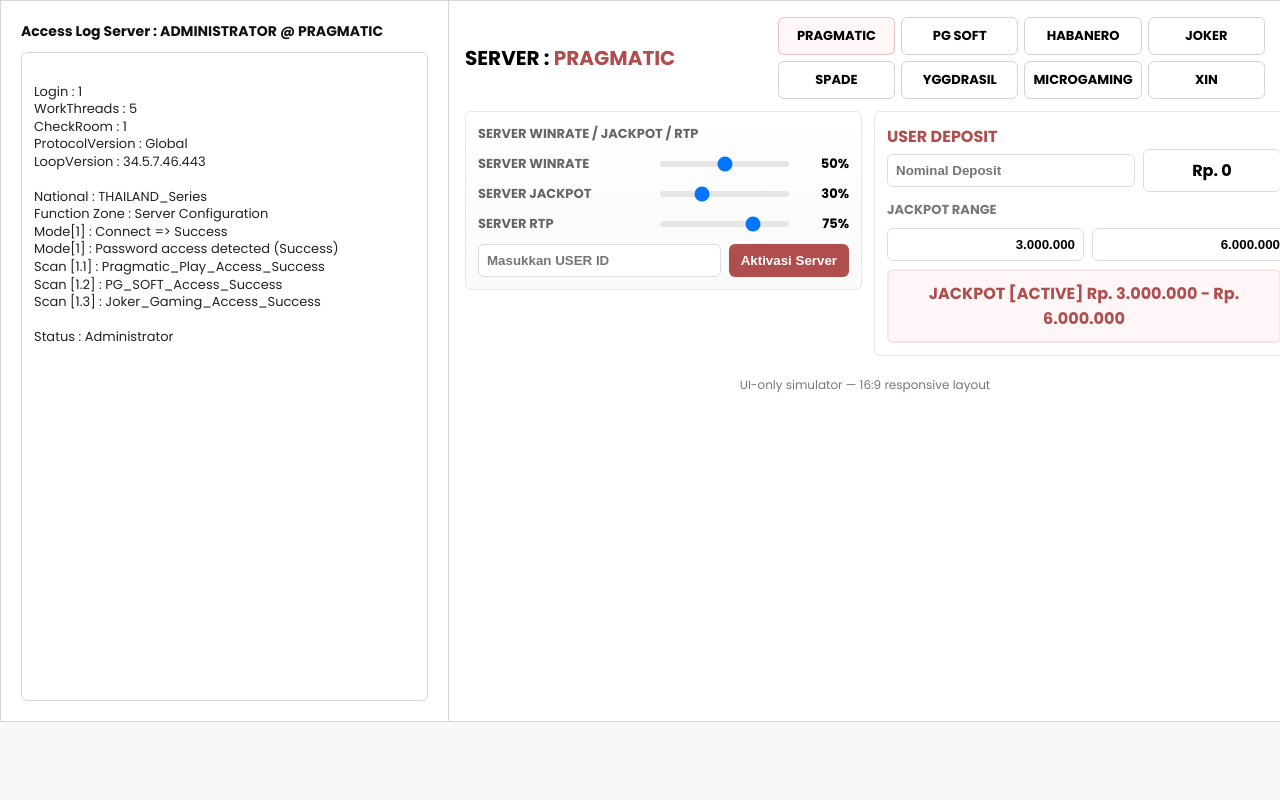
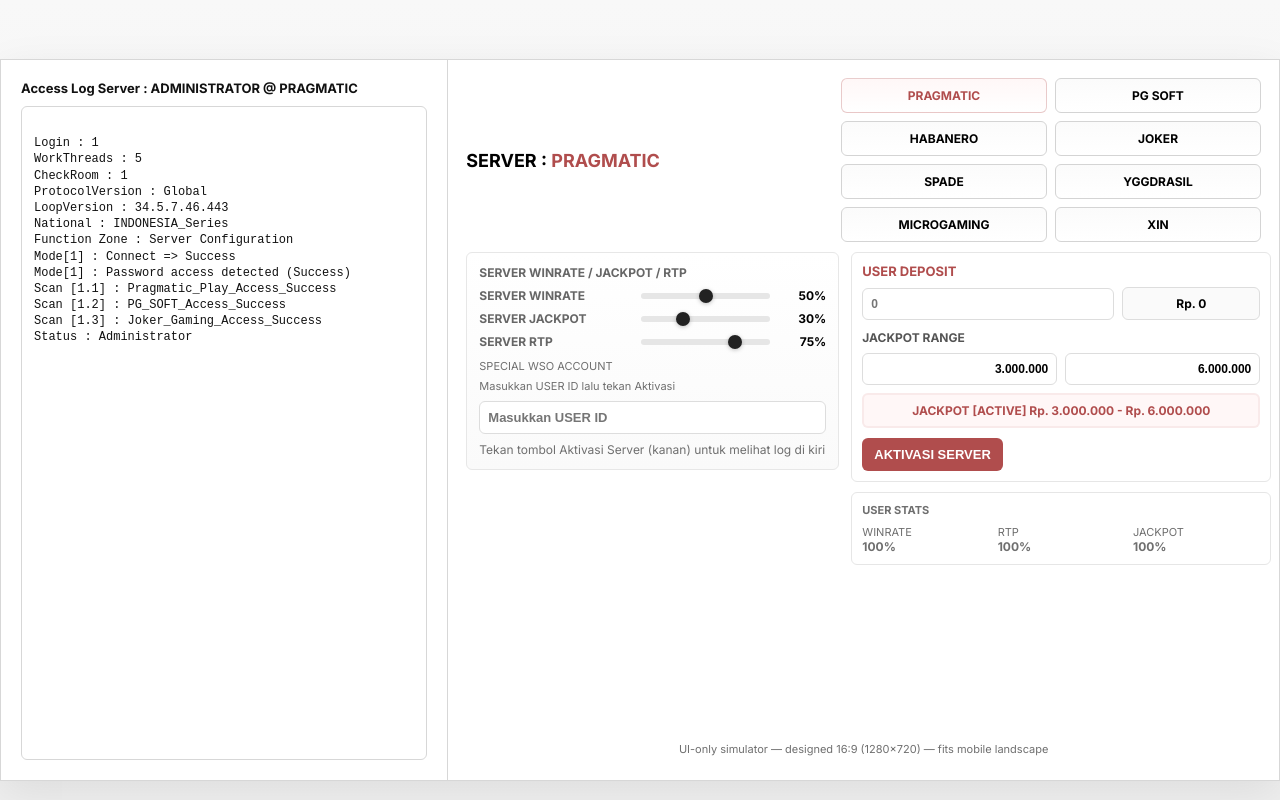
Before and after one commit to DarkmadR/panel, a plain HTML site: page index.html in a window 1280 px wide. Drawn offline with Linux system fonts and the light colour scheme.

Commit message:
Update index.html

```diff
--- a/index.html
+++ b/index.html
@@ -1,103 +1,121 @@
-<!DOCTYPE html>
+<!doctype html>
 <html lang="id">
 <head>
 <meta charset="utf-8" />
 <meta name="viewport" content="width=device-width, initial-scale=1.0, user-scalable=yes" />
-<title>Server Panel — 16:9 Landscape</title>
-<link href="https://fonts.googleapis.com/css2?family=Poppins:wght@300;400;600;700&display=swap" rel="stylesheet">
+<title>Server Panel — 16:9 Fit (1280×720)</title>
+<link href="https://fonts.googleapis.com/css2?family=Inter:wght@300;400;600;700&display=swap" rel="stylesheet">
 <style>
+  /* ---------- Base / Reset ---------- */
   :root{
-    --bg-outer:#efefef;
-    --panel-bg:#ffffff;
-    --panel-border:#d7d7d7;
+    --bg:#efefef;
+    --panel:#ffffff;
+    --border:#d7d7d7;
     --muted:#6f6f6f;
-    --accent-red:#b04d4d;
-    --black:#111;
+    --accent:#b04d4d;
+    --mono:"Courier New", monospace;
   }
   html,body{
+    height:100%;
     margin:0;
     background:linear-gradient(#f8f8f8,#efefef);
-    font-family:"Poppins",system-ui,-apple-system,"Segoe UI",Roboto,"Helvetica Neue",Arial;
-    -webkit-font-smoothing:antialiased;
-    overflow:auto;
+    font-family: "Inter", system-ui, -apple-system, "Segoe UI", Roboto, Arial;
+    overflow:hidden; /* no page scroll — stage is scaled to fit */
   }
 
-  .stage{
-    aspect-ratio:16/9;
-    max-width:1280px;
-    width:100%;
-    height:auto;
-    margin:auto;
+  /* ---------- Stage (design at 1280x720) ---------- */
+  .viewport {
+    width:1280px;
+    height:720px;
+    transform-origin: top left;
+    margin:0 auto;
+    position:relative;
+    box-shadow:0 12px 40px rgba(0,0,0,0.08);
+    background:var(--panel);
+    border:1px solid var(--border);
     display:grid;
-    grid-template-columns:35% 65%;
-    background:var(--panel-bg);
-    border:1px solid var(--panel-border);
-    box-shadow:0 8px 30px rgba(0,0,0,0.06);
+    grid-template-columns: 35% 65%;
   }
 
-  .left{
+  /* ---------- Left (Access Log) ---------- */
+  .left {
     padding:20px;
-    border-right:1px solid var(--panel-border);
+    border-right:1px solid var(--border);
+    box-sizing:border-box;
     display:flex;
     flex-direction:column;
     gap:10px;
-    box-sizing:border-box;
   }
-  .title{font-weight:700;color:var(--black);font-size:14px;}
-  .access-box{
-    border:1px solid var(--panel-border);
+  .left .title {
+    font-weight:700;
+    font-size:13px;
+    color:#111;
+  }
+  .access-box {
+    background:#fff;
+    border:1px solid var(--border);
     border-radius:6px;
     padding:12px;
-    background:#fff;
-    font-size:13px;
+    box-sizing:border-box;
+    flex:1;
+    overflow:auto;               /* internal scroll allowed if log long */
+    font-family: var(--mono);
+    font-size:12px;
     line-height:1.35;
-    color:#222;
-    overflow:auto;
-    flex:1;
+    color:#111;
     white-space:pre-wrap;
   }
 
-  .right{
-    padding:16px;
+  /* ---------- Right (Controls) ---------- */
+  .right {
+    padding:18px;
+    box-sizing:border-box;
     display:flex;
     flex-direction:column;
+    gap:10px;
+  }
+  .header-row{
+    display:flex;
+    justify-content:space-between;
+    align-items:center;
     gap:12px;
-    box-sizing:border-box;
-    background:#fff;
+  }
+  .server-title{
+    font-weight:800;
+    font-size:18px;
+  }
+  .accent{ color:var(--accent); }
+
+  /* provider boxes (2x4 grid in desktop design) */
+  .providers{
+    display:grid;
+    grid-template-columns: repeat(2, 1fr);
+    gap:8px;
+    width:420px;
+  }
+  .provider-btn{
+    background: linear-gradient(#fbfbfb,#fff);
+    border:1px solid #d4d4d4;
+    padding:9px 10px;
+    border-radius:6px;
+    font-weight:700;
+    font-size:12px;
+    text-align:center;
+    cursor:pointer;
+  }
+  .provider-btn.active{
+    background: linear-gradient(#fff7f7,#fff);
+    border-color: rgba(176,77,77,0.28);
+    color:var(--accent);
   }
 
-  .header-row{
-    display:flex;
-    align-items:center;
-    justify-content:space-between;
-  }
-  .server-title{font-weight:800;font-size:20px;}
-  .accent{color:var(--accent-red);}
-  .providers{
-    display:grid;
-    grid-template-columns:repeat(4,1fr);
-    gap:6px;
-  }
-  .provider-btn{
-    background:#fff;
-    border:1px solid #d4d4d4;
-    border-radius:6px;
-    padding:8px;
-    font-weight:700;
-    text-align:center;
-    cursor:pointer;
-    font-size:13px;
-  }
-  .provider-btn.active{
-    background:#fff7f7;
-    border-color:rgba(176,77,77,0.3);
-  }
-
+  /* split area: left sliders + right column */
   .center-split{
     display:grid;
-    grid-template-columns:1fr 420px;
+    grid-template-columns: 1fr 420px;
     gap:12px;
     align-items:start;
+    flex:1;
   }
 
   .sliders-panel{
@@ -106,68 +124,89 @@
     padding:12px;
     background:linear-gradient(#fff,#fafafa);
   }
-  .label{font-weight:700;color:#666;font-size:13px;margin-bottom:8px;}
-  .slider-row{display:flex;align-items:center;gap:10px;margin:10px 0;}
-  .slider-row .text{width:170px;font-weight:700;color:#666;font-size:13px;}
+  .label{ font-weight:700; color:#666; font-size:12px; margin-bottom:8px; }
+  .slider-row{ display:flex; align-items:center; gap:10px; margin:8px 0; }
+  .slider-row .text{ width:150px; font-weight:700; color:#666; font-size:12px; }
   input[type="range"]{
-    flex:1;
+    -webkit-appearance:none;
+    appearance:none;
     height:6px;
     background:#e6e6e6;
     border-radius:6px;
-    appearance:none;
     outline:none;
+    flex:1;
   }
   input[type="range"]::-webkit-slider-thumb{
-    width:16px;height:16px;border-radius:50%;background:#222;cursor:pointer;
+    -webkit-appearance:none;
+    width:14px;height:14px;border-radius:50%;background:#222;box-shadow:0 1px 4px rgba(0,0,0,0.25);
   }
-  .percent{width:48px;text-align:right;font-weight:800;font-size:13px;}
+  .percent{ width:44px; text-align:right; font-weight:800; font-size:12px; }
 
-  .right-col{display:flex;flex-direction:column;gap:12px;}
-  .card{border:1px solid #e6e6e6;border-radius:6px;padding:12px;background:#fff;}
+  /* right narrow column (deposit, jackpot, activation) */
+  .right-col{ display:flex; flex-direction:column; gap:10px; }
+  .card{ border:1px solid #e6e6e6; border-radius:6px; padding:10px; background:#fff; box-sizing:border-box; }
+  .small { font-size:11px; color:var(--muted); }
 
-  .deposit-row{display:flex;align-items:center;gap:8px;}
-  .deposit-input{flex:1;padding:8px;border:1px solid #ddd;border-radius:6px;font-weight:700;}
-  .nominal-box{width:120px;text-align:center;border:1px solid #ddd;padding:8px;border-radius:6px;font-weight:800;}
+  .user-id { width:100%; padding:8px; border:1px solid #ddd; border-radius:6px; font-weight:700; font-size:13px; box-sizing:border-box; }
 
-  .jackpot-inputs{display:flex;gap:8px;margin-top:8px;}
-  .jackpot-inputs input{flex:1;padding:8px;border:1px solid #ddd;border-radius:6px;text-align:right;font-weight:700;}
-  .jackpot-display{margin-top:8px;text-align:center;padding:10px;border:2px solid rgba(176,77,77,0.1);border-radius:6px;font-weight:800;color:var(--accent-red);background:#fff7f7;}
+  .deposit-row{ display:flex; gap:8px; align-items:center; }
+  .deposit-input{ flex:1; padding:8px; border:1px solid #ddd; border-radius:6px; font-weight:700; font-size:12px; box-sizing:border-box; }
+  .deposit-display{ width:120px; text-align:center; padding:8px; border-radius:6px; border:1px solid #ddd; font-weight:800; font-size:12px; background:#fafafa; }
 
-  .activation-box{margin-top:10px;display:flex;gap:8px;}
-  .activation-box input{flex:1;padding:8px;border:1px solid #ddd;border-radius:6px;font-weight:700;}
-  .activation-box button{padding:8px 12px;background:#b04d4d;color:#fff;border:none;border-radius:6px;font-weight:700;cursor:pointer;}
+  .jackpot-inputs{ display:flex; gap:8px; margin-top:8px; }
+  .jackpot-inputs input{ flex:1; padding:8px; border:1px solid #ddd; border-radius:6px; text-align:right; font-weight:800; font-size:12px; }
+  .jackpot-display{ margin-top:8px; text-align:center; padding:8px; border:2px solid rgba(176,77,77,0.08); border-radius:6px; font-weight:800; color:var(--accent); background:#fff7f7; font-size:12px; }
 
-  .footer{font-size:12px;color:#777;text-align:center;margin-top:8px;}
+  .activation-row{ display:flex; gap:8px; margin-top:10px; }
+  .activation-row button{ padding:9px 12px; border-radius:6px; background:var(--accent); color:#fff; border:none; cursor:pointer; font-weight:800; font-size:13px; }
+
+  /* tiny footer */
+  .footer{ font-size:11px; color:var(--muted); text-align:center; padding:6px 0; }
+
+  /* ---------- Scaling helper (visual centering) ---------- */
+  .stage-wrap{
+    width:100%;
+    height:100vh;
+    display:flex;
+    align-items:center;
+    justify-content:center;
+    box-sizing:border-box;
+  }
+
+  /* Responsive safety: if very wide screens, cap viewport width */
+  @media (min-width:1400px){
+    .viewport { width:1280px; height:720px; }
+  }
 </style>
 </head>
 <body>
-
-<div class="stage">
+  <div class="stage-wrap">
+    <div id="viewport" class="viewport" aria-label="Server Panel 1280x720">
+      <!-- LEFT -->
       <div class="left">
         <div class="title">Access Log Server : ADMINISTRATOR @ PRAGMATIC</div>
-    <div class="access-box" id="accessLog">
+        <div id="accessLog" class="access-box">
 Login : 1
 WorkThreads : 5
 CheckRoom : 1
 ProtocolVersion : Global
 LoopVersion : 34.5.7.46.443
-
-National : THAILAND_Series
+National : INDONESIA_Series
 Function Zone : Server Configuration
 Mode[1] : Connect => Success
 Mode[1] : Password access detected (Success)
 Scan [1.1] : Pragmatic_Play_Access_Success
 Scan [1.2] : PG_SOFT_Access_Success
 Scan [1.3] : Joker_Gaming_Access_Success
-
 Status : Administrator
         </div>
       </div>
 
+      <!-- RIGHT -->
       <div class="right">
         <div class="header-row">
-      <div class="server-title">SERVER : <span class="accent" id="serverName">PRAGMATIC</span></div>
-      <div class="providers">
+          <div class="server-title">SERVER : <span id="serverName" class="accent">PRAGMATIC</span></div>
+          <div class="providers" role="toolbar" aria-label="Providers">
             <div class="provider-btn active">PRAGMATIC</div>
             <div class="provider-btn">PG SOFT</div>
             <div class="provider-btn">HABANERO</div>
@@ -180,67 +219,169 @@
         </div>
 
         <div class="center-split">
+          <!-- sliders left -->
           <div class="sliders-panel">
             <div class="label">SERVER WINRATE / JACKPOT / RTP</div>
-        <div class="slider-row"><div class="text">SERVER WINRATE</div><input type="range" id="srvWin" min="0" max="100" value="50"><div class="percent" id="srvWinVal">50%</div></div>
-        <div class="slider-row"><div class="text">SERVER JACKPOT</div><input type="range" id="srvJack" min="0" max="100" value="30"><div class="percent" id="srvJackVal">30%</div></div>
-        <div class="slider-row"><div class="text">SERVER RTP</div><input type="range" id="srvRtp" min="0" max="100" value="75"><div class="percent" id="srvRtpVal">75%</div></div>
 
-        <div class="activation-box">
-          <input type="text" id="userId" placeholder="Masukkan USER ID">
-          <button id="activateBtn">Aktivasi Server</button>
+            <div class="slider-row">
+              <div class="text">SERVER WINRATE</div>
+              <input type="range" id="srvWin" min="0" max="100" value="50">
+              <div class="percent" id="srvWinVal">50%</div>
+            </div>
+
+            <div class="slider-row">
+              <div class="text">SERVER JACKPOT</div>
+              <input type="range" id="srvJack" min="0" max="100" value="30">
+              <div class="percent" id="srvJackVal">30%</div>
+            </div>
+
+            <div class="slider-row">
+              <div class="text">SERVER RTP</div>
+              <input type="range" id="srvRtp" min="0" max="100" value="75">
+              <div class="percent" id="srvRtpVal">75%</div>
+            </div>
+
+            <!-- small activation box -->
+            <div style="margin-top:10px" class="small">SPECIAL WSO ACCOUNT</div>
+            <div style="margin-top:6px" class="small">Masukkan USER ID lalu tekan Aktivasi</div>
+            <div style="display:flex;gap:8px;margin-top:8px">
+              <input id="userId" class="user-id" type="text" placeholder="Masukkan USER ID">
+            </div>
+            <div style="margin-top:8px;font-size:12px;color:var(--muted)">Tekan tombol Aktivasi Server (kanan) untuk melihat log di kiri</div>
+          </div>
+
+          <!-- right column -->
+          <div class="right-col">
+            <div class="card">
+              <div style="font-weight:700;color:var(--accent);font-size:13px">USER DEPOSIT</div>
+              <div class="deposit-row" style="margin-top:8px">
+                <input id="depositInput" class="deposit-input" type="text" placeholder="0">
+                <div id="depositDisplay" class="deposit-display">Rp. 0</div>
+              </div>
+
+              <div style="margin-top:10px;font-weight:700;color:#555;font-size:12px">JACKPOT RANGE</div>
+              <div class="jackpot-inputs">
+                <input id="jackMin" type="text" value="3.000.000">
+                <input id="jackMax" type="text" value="6.000.000">
+              </div>
+              <div id="jackDisplay" class="jackpot-display">JACKPOT [ACTIVE] Rp. 3.000.000 - Rp. 6.000.000</div>
+
+              <div class="activation-row">
+                <button id="activateBtn">AKTIVASI SERVER</button>
               </div>
             </div>
 
-      <div class="right-col">
-        <div class="card">
-          <div style="font-weight:700;color:#b04d4d;">USER DEPOSIT</div>
-          <div class="deposit-row"><input type="text" id="depositInput" class="deposit-input" placeholder="Nominal Deposit"><div class="nominal-box" id="depositBox">Rp. 0</div></div>
-          <div style="margin-top:8px;font-weight:700;color:#777;font-size:13px;">JACKPOT RANGE</div>
-          <div class="jackpot-inputs"><input type="text" id="jackMin" value="3.000.000"><input type="text" id="jackMax" value="6.000.000"></div>
-          <div class="jackpot-display" id="jackDisplay">JACKPOT [ACTIVE] Rp. 3.000.000 - Rp. 6.000.000</div>
+            <div class="card small">
+              <div style="font-weight:700;margin-bottom:8px">USER STATS</div>
+              <div style="display:flex;gap:8px;font-size:12px">
+                <div style="flex:1"><div class="small">WINRATE</div><div style="font-weight:800">100%</div></div>
+                <div style="flex:1"><div class="small">RTP</div><div style="font-weight:800">100%</div></div>
+                <div style="flex:1"><div class="small">JACKPOT</div><div style="font-weight:800">100%</div></div>
+              </div>
+            </div>
+
+          </div>
+        </div>
+
+        <div class="footer">UI-only simulator — designed 16:9 (1280×720) — fits mobile landscape</div>
       </div>
     </div>
   </div>
 
-    <div class="footer">UI-only simulator — 16:9 responsive layout</div>
-  </div>
-</div>
+<script>
+/* ---------- Fit & Scale logic to maintain 16:9 and avoid page scroll ----------
+   Scale the .viewport element so the whole 1280x720 content fits inside
+   the actual browser viewport while preserving aspect ratio (no scroll).
+-------------------------------------------------------------------------*/
+(function fitViewport(){
+  const vp = document.getElementById('viewport');
+  function applyScale(){
+    const winW = window.innerWidth;
+    const winH = window.innerHeight;
+    const baseW = 1280, baseH = 720;
+    // choose scale so both width and height fit
+    const scale = Math.min(winW / baseW, winH / baseH);
+    vp.style.transform = `scale(${scale})`;
+    // center stage vertically/horizontally by adding margins on wrapper
+    const wrap = vp.parentElement;
+    // compute occupied size
+    const usedW = baseW * scale;
+    const usedH = baseH * scale;
+    // center by setting wrapper padding
+    wrap.style.paddingLeft = ((winW - usedW) / 2) > 0 ? ((winW - usedW) / 2) + "px" : "0px";
+    wrap.style.paddingTop = ((winH - usedH) / 2) > 0 ? ((winH - usedH) / 2) + "px" : "0px";
+  }
+  window.addEventListener('resize', applyScale, {passive:true});
+  applyScale();
+})();
 
-<script>
-function formatThousands(n){
-  let s=String(n).replace(/\D/g,'');
-  if(!s)return'';
-  s=s.replace(/^0+/,'')||'0';
-  return s.replace(/\B(?=(\d{3})+(?!\d))/g,'.');
+/* ---------- Utilities ---------- */
+function formatThousands(s){
+  if (s == null) return '';
+  const digits = String(s).replace(/\D/g,'').replace(/^0+/,'') || '0';
+  return digits.replace(/\B(?=(\d{3})+(?!\d))/g,'.');
 }
-document.querySelectorAll('#jackMin,#jackMax,#depositInput').forEach(i=>{
-  i.addEventListener('input',e=>{
-    e.target.value=formatThousands(e.target.value);
-    const min=document.getElementById('jackMin').value||'-';
-    const max=document.getElementById('jackMax').value||'-';
-    document.getElementById('jackDisplay').textContent=`JACKPOT [ACTIVE] Rp. ${min} - Rp. ${max}`;
-    document.getElementById('depositBox').textContent=`Rp. ${document.getElementById('depositInput').value||'0'}`;
+
+/* ---------- Providers ---------- */
+document.querySelectorAll('.provider-btn').forEach(btn=>{
+  btn.addEventListener('click', ()=> {
+    document.querySelectorAll('.provider-btn').forEach(b=>b.classList.remove('active'));
+    btn.classList.add('active');
+    document.getElementById('serverName').textContent = btn.textContent.trim();
   });
 });
-document.querySelectorAll('.provider-btn').forEach(btn=>{
-  btn.addEventListener('click',()=>{
-    document.querySelectorAll('.provider-btn').forEach(b=>b.classList.remove('active'));
-    btn.classList.add('active');
-    document.getElementById('serverName').textContent=btn.textContent.trim();
+
+/* ---------- Sliders (simple % display) ---------- */
+['srvWin','srvJack','srvRtp'].forEach(id=>{
+  const el = document.getElementById(id);
+  const out = document.getElementById(id + 'Val');
+  if (!el || !out) return;
+  el.addEventListener('input', ()=> out.textContent = el.value + '%' );
+});
+
+/* ---------- Jackpot & Deposit formatting ---------- */
+['jackMin','jackMax','depositInput'].forEach(id=>{
+  const el = document.getElementById(id);
+  if (!el) return;
+  el.addEventListener('input', (e)=>{
+    const raw = e.target.value.replace(/\D/g,'');
+    e.target.value = formatThousands(raw);
+    // update displays
+    const min = document.getElementById('jackMin').value || '-';
+    const max = document.getElementById('jackMax').value || '-';
+    document.getElementById('jackDisplay').textContent = `JACKPOT [ACTIVE] Rp. ${min} - Rp. ${max}`;
+    document.getElementById('depositDisplay').textContent = `Rp. ${document.getElementById('depositInput').value || '0'}`;
   });
 });
-['srvWin','srvJack','srvRtp'].forEach(id=>{
-  const el=document.getElementById(id),val=document.getElementById(id+'Val');
-  el.addEventListener('input',()=>val.textContent=el.value+'%');
+
+/* ---------- Activation behavior (append detailed simulated log to left) ---------- */
+document.getElementById('activateBtn').addEventListener('click', ()=>{
+  const accessLog = document.getElementById('accessLog');
+  const uid = (document.getElementById('userId').value || 'UNKNOWN').trim();
+  const min = document.getElementById('jackMin').value || '0';
+  const max = document.getElementById('jackMax').value || '0';
+  const dep = document.getElementById('depositInput').value || '0';
+  const srv = document.getElementById('serverName').textContent.trim();
+  const now = new Date();
+  const time = now.toLocaleTimeString('id-ID',{hour:'2-digit',minute:'2-digit',second:'2-digit'});
+  // Compose multi-line realistic log entry
+  const entry = `\n[${time}] Aktivasi Server: ${srv} — Server aktif dan terhubung.\n` +
+                `[${time}] UserID: ${uid} — Input Jackpot: Rp. ${min} - Rp. ${max}\n` +
+                `[${time}] Deposit terdeteksi: Rp. ${dep}\n` +
+                `[${time}] Status: Aktivasi Berhasil\n` +
+                `[${time}] Log System: AUTO CONFIG COMPLETE\n`;
+  accessLog.textContent += entry;
+  accessLog.scrollTop = accessLog.scrollHeight;
 });
-document.getElementById('activateBtn').addEventListener('click',()=>{
-  const uid=document.getElementById('userId').value.trim()||'UNKNOWN';
-  const dep=document.getElementById('depositInput').value||'0';
-  const srv=document.getElementById('serverName').textContent.trim();
-  const log=document.getElementById('accessLog');
-  log.textContent += `\n\n> Aktivasi Server [${srv}] untuk USER [${uid}] ...\n> Deposit terdeteksi Rp. ${dep}\n> Connection established\n> Mode : AUTO SYNC\n> Status : SUCCESS ✅\n> LogTime : ${new Date().toLocaleString()}`;
-  log.scrollTop = log.scrollHeight;
+
+/* ---------- small accessibility: prevent form submit on Enter ---------- */
+window.addEventListener('keydown', (e)=> {
+  if (e.key === 'Enter') {
+    const el = document.activeElement;
+    if (el && (el.tagName === 'INPUT' || el.tagName === 'TEXTAREA')) {
+      e.preventDefault();
+    }
+  }
 });
 </script>
 </body>
```
Lines whose indentation alone changed are shown as unchanged.
